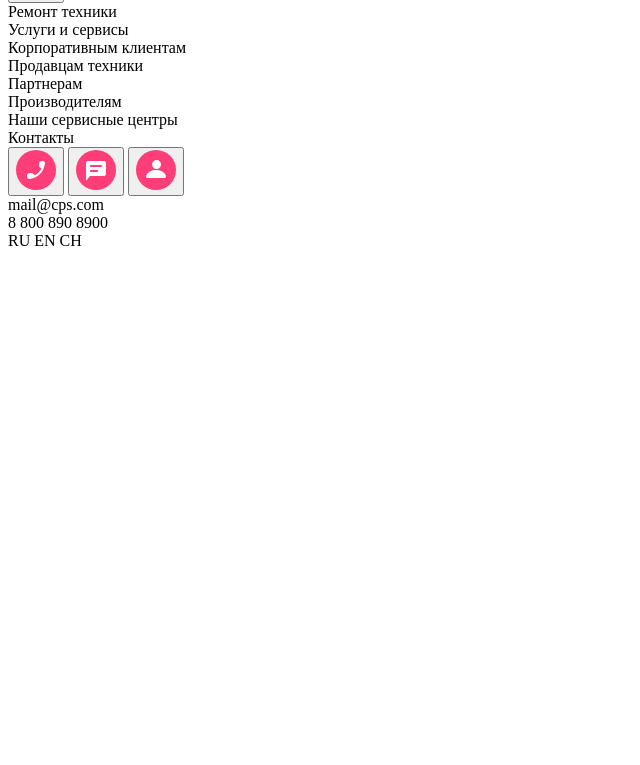
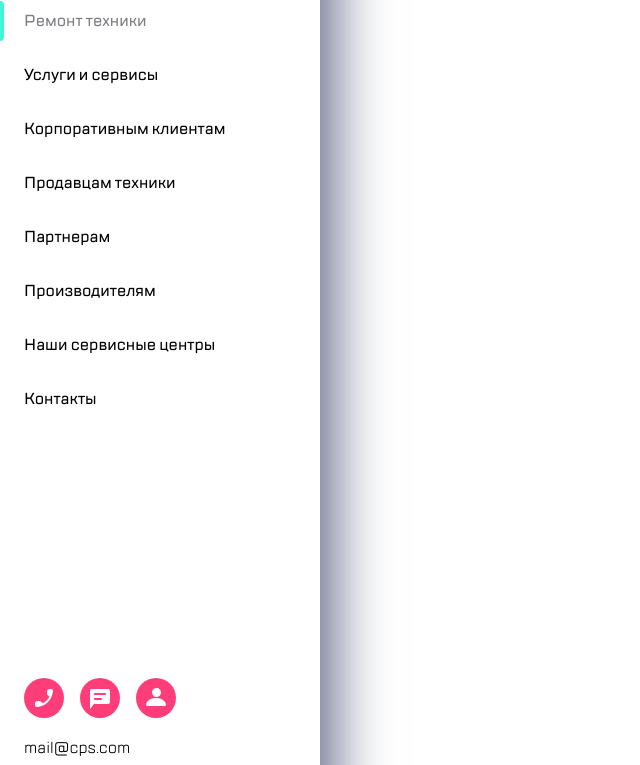
Before and after one commit to potapovmark/web-core-7.8, a plain HTML site: page index.html in a window 1280 px wide. Shown: the part 112-877 px from the top of the page, without its empty margins (0-640 px from the left). Before the commit the page ends 800 px from the top, so only its background shows below. Drawn offline with Linux system fonts and the light colour scheme; files whose address does not match are found by name.

Commit message:
Update index.html

```diff
--- a/index.html
+++ b/index.html
@@ -4,7 +4,7 @@
     <meta charset="UTF-8">
     <meta name="viewport" content="width=device-width, initial-scale=1.0">
     <title>Sidemenu</title>
-    <link rel="stylesheet" href="sidemenu.css">
+    <link rel="stylesheet" href="style.css">
 </head>
 <body>
     <section class="services">
```
